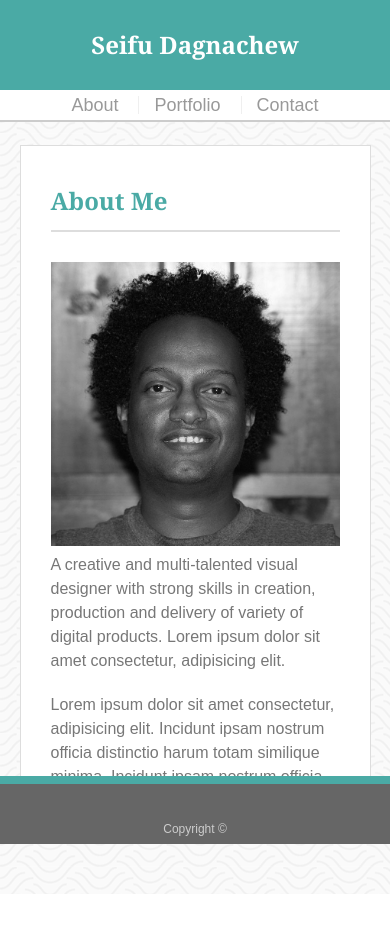
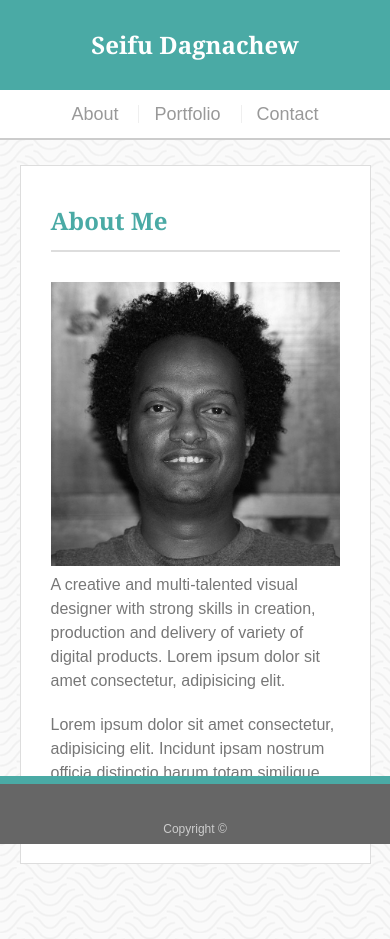
Before and after one commit to dagnachew/responsive-portfolio, a PHP site: page / in a window 390 px wide. Before the commit the page ends 894 px from the top, so only its background shows below. Run offline with PHP 8.4, Linux system fonts and the light colour scheme; some libraries are stand-ins or nearby versions.

Commit message:
nav height tweak in small screens

```diff
--- a/assets/css/style.css
+++ b/assets/css/style.css
@@ -267,10 +267,25 @@ input[type=submit]:hover {
     margin-left: 0;
   }
 
+  #mainHeader {
+    position: static;
+    margin: 0 0 25px;
+    height: 140px;
+    border-bottom: 2px solid #ccc;
+  }
+
   nav {
     text-align:center;
     float: none;
     margin-top: 0;
+  }
+
+  nav a {
+    margin-top: 15px;
+  }
+
+  #mainContent {
+    padding-top: 0;
   }
 
   .prof-image {
```
